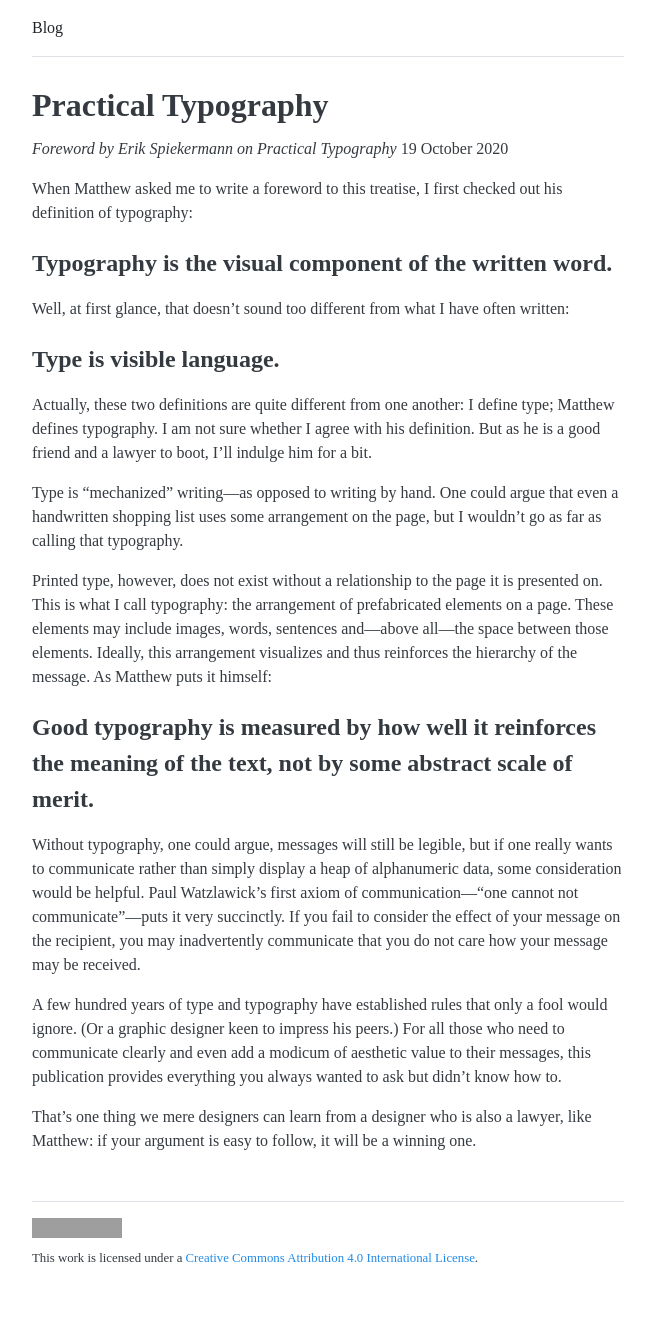
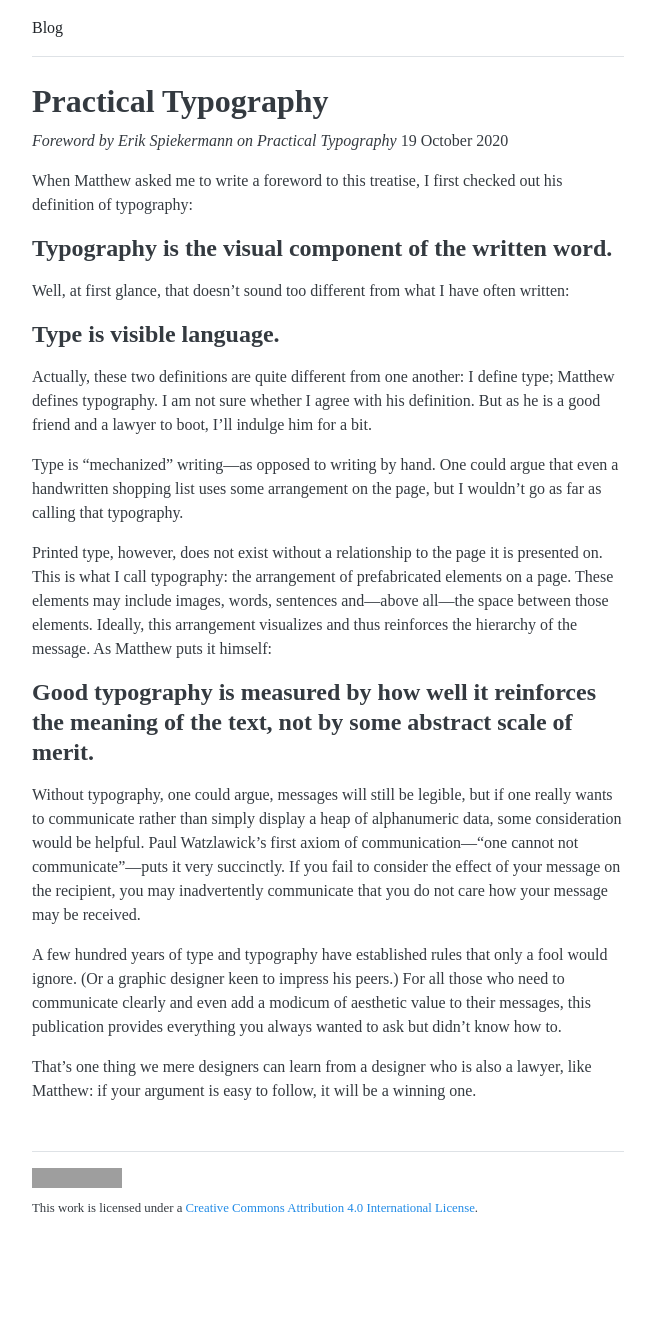
Before and after one commit to reedeeng/blog, a Jekyll site: the page built from _posts/2020-10-19-practical-typography.md, in a window 1280 px wide. Shown: the whole page, without its empty margins (312-965 px from the left). Built offline with Jekyll 4.4.1, drawn with Linux system fonts in a browser that asks for light colours; some web fonts are replaced; after the commit the page ends 1283 px from its top, so only the background shows below that; grey boxes are pictures that could not be loaded.

Commit message:
Update _base.scss

```diff
--- a/_sass/_base.scss
+++ b/_sass/_base.scss
@@ -27,6 +27,41 @@
 }
 
 //
+h1,
+h2,
+h3,
+h4,
+h5,
+h6 {
+  margin-top: 0;
+  margin-bottom: .5rem;
+  line-height: 1.25;
+  font-weight: 600;
+}
+
+h1 {
+  font-size: 2rem;
+}
+
+h2 {
+  font-size: 1.5rem;
+}
+
+h3 {
+  font-size: 1.25rem;
+}
+
+h4,
+h5,
+h6 {
+  font-size: 1rem;
+}
+
+p {
+  margin-bottom: $spacer;
+}
+
+//
 .container {
   max-width: 40rem;
   padding-left: $spacer-2;
```
